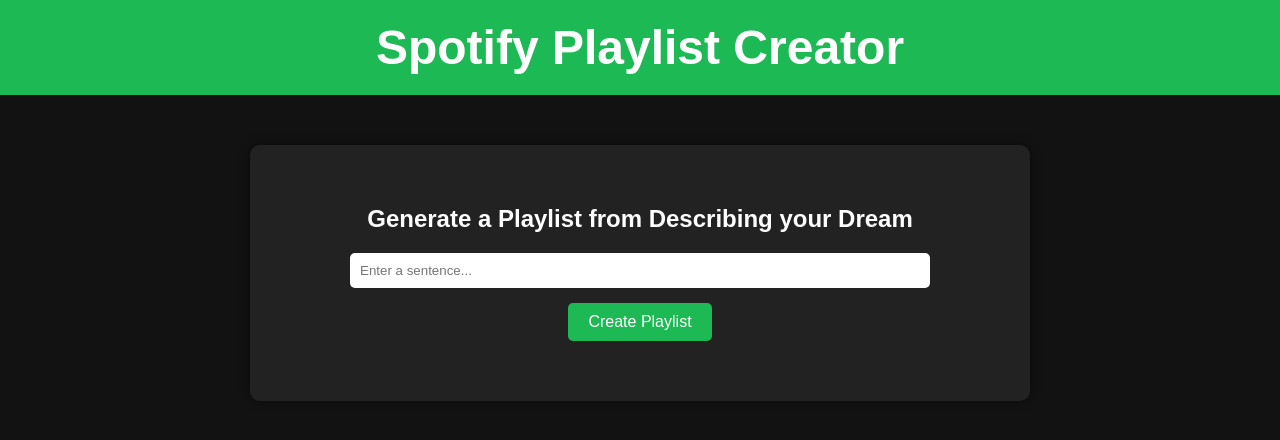
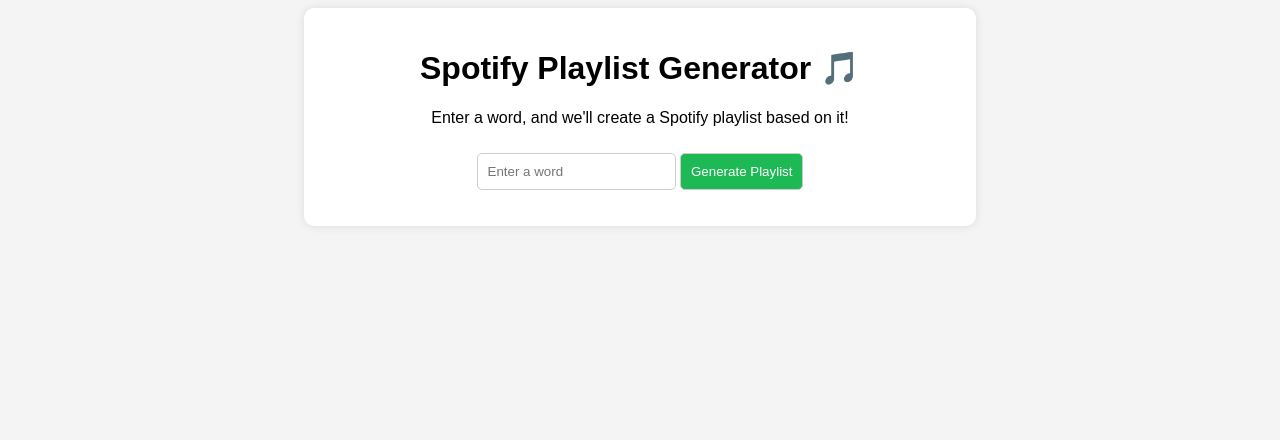
Before and after one commit to gurtajrattan/AISpotifyGenerator-DreamHacks, a Flask app: page / in a window 1280 px wide. Shown: the top 440 px of the page. Run offline with Flask 3, Linux system fonts and the light colour scheme.

Commit message:
new feature for spotify

```diff
--- a/app.py
+++ b/app.py
@@ -1,11 +1,68 @@
-from flask import Flask, render_template
+import os
+import spotipy
+from flask import Flask, request, jsonify, render_template
+from spotipy.oauth2 import SpotifyOAuth
+from dotenv import load_dotenv
+
+# Load environment variables
+load_dotenv()
 
 app = Flask(__name__)
 
+# Spotify authentication
+sp = spotipy.Spotify(auth_manager=SpotifyOAuth(
+    client_id=os.getenv("SPOTIFY_CLIENT_ID"),
+    client_secret=os.getenv("SPOTIFY_CLIENT_SECRET"),
+    redirect_uri=os.getenv("SPOTIFY_REDIRECT_URI"),
+    scope="playlist-modify-public"
+))
+
+USER_ID = os.getenv("SPOTIFY_USER_ID")
+
+# Function to search songs
+def search_songs(word, limit=10):
+    results = sp.search(q=word, type="track", limit=limit)
+    tracks = results["tracks"]["items"]
+    return [{"name": track["name"], "artist": track["artists"][0]["name"], "uri": track["uri"]} for track in tracks]
+
+# Function to create a playlist
+def create_playlist(name):
+    playlist = sp.user_playlist_create(USER_ID, name, public=True, description="Generated via Flask + Spotify API")
+    return playlist["id"]
+
+# Function to add songs to a playlist
+def add_songs_to_playlist(playlist_id, track_uris):
+    sp.playlist_add_items(playlist_id, track_uris)
+
+# Flask routes
 @app.route('/')
+def index():
+    return render_template('index.html')
 
-def index():
-    return render_template("index.html")
+@app.route('/generate_playlist', methods=['POST'])
+def generate_playlist():
+    word = request.form.get('word')
 
+    if not word:
+        return jsonify({"error": "Please enter a word"}), 400
 
-if __name__ == '__main__': app.run(debug=True, host='0.0.0.0')
+    # Search for tracks
+    track_list = search_songs(word)
+    track_uris = [track["uri"] for track in track_list]
+
+    if not track_uris:
+        return jsonify({"error": "No songs found!"}), 404
+
+    # Create a new playlist
+    playlist_id = create_playlist(f"Songs about {word}")
+
+    # Add songs to the playlist
+    add_songs_to_playlist(playlist_id, track_uris)
+
+    return jsonify({
+        "message": f"Playlist 'Songs about {word}' created successfully!",
+        "tracks": track_list
+    })
+
+if __name__ == '__main__':
+    app.run(debug=True, port=5000)
--- a/templates/index.html
+++ b/templates/index.html
@@ -4,30 +4,39 @@
     <meta charset="UTF-8">
     <meta name="viewport" content="width=device-width, initial-scale=1.0">
     <title>Spotify Playlist Generator</title>
-    <link rel="stylesheet" href="{{ url_for('static', filename='css/style.css') }}">
+    <style>
+        body { font-family: Arial, sans-serif; text-align: center; background: #f4f4f4; }
+        .container { width: 50%; margin: auto; background: white; padding: 20px; border-radius: 10px; box-shadow: 0px 0px 10px rgba(0, 0, 0, 0.1); }
+        input, button { padding: 10px; margin-top: 10px; border-radius: 5px; border: 1px solid #ccc; }
+        button { background: #1DB954; color: white; cursor: pointer; }
+        button:hover { background: #198a42; }
+    </style>
 </head>
 <body>
-    <header>
-        Spotify Playlist Creator
-    </header>
     <div class="container">
-        <h2>Generate a Playlist from Describing your Dream</h2>
-        <input type="text" id="sentence" placeholder="Enter a sentence...">
-        <button onclick="generatePlaylist()">Create Playlist</button>
-        <div class="playlist" id="playlist"></div>
+        <h1>Spotify Playlist Generator 🎵</h1>
+        <p>Enter a word, and we'll create a Spotify playlist based on it!</p>
+        <input type="text" id="word" placeholder="Enter a word">
+        <button onclick="generatePlaylist()">Generate Playlist</button>
+        <p id="result"></p>
     </div>
+
     <script>
-        function generatePlaylist() {
-            let sentence = document.getElementById('sentence').value;
-            let playlistDiv = document.getElementById('playlist');
-            playlistDiv.innerHTML = "<h3>Your Playlist:</h3>";
-            let words = sentence.split(" ");
-            words.forEach(word => {
-                let songItem = document.createElement("div");
-                songItem.className = "playlist-item";
-                songItem.textContent = `🎵 ${word.charAt(0).toUpperCase() + word.slice(1)} - Sample Song`;
-                playlistDiv.appendChild(songItem);
+        async function generatePlaylist() {
+            const word = document.getElementById("word").value;
+            if (!word) {
+                alert("Please enter a word!");
+                return;
+            }
+
+            const response = await fetch("/generate_playlist", {
+                method: "POST",
+                headers: { "Content-Type": "application/x-www-form-urlencoded" },
+                body: `word=${word}`
             });
+
+            const data = await response.json();
+            document.getElementById("result").innerText = data.message || "Something went wrong!";
         }
     </script>
 </body>
```
Also changed, not shown: 2 other files.
